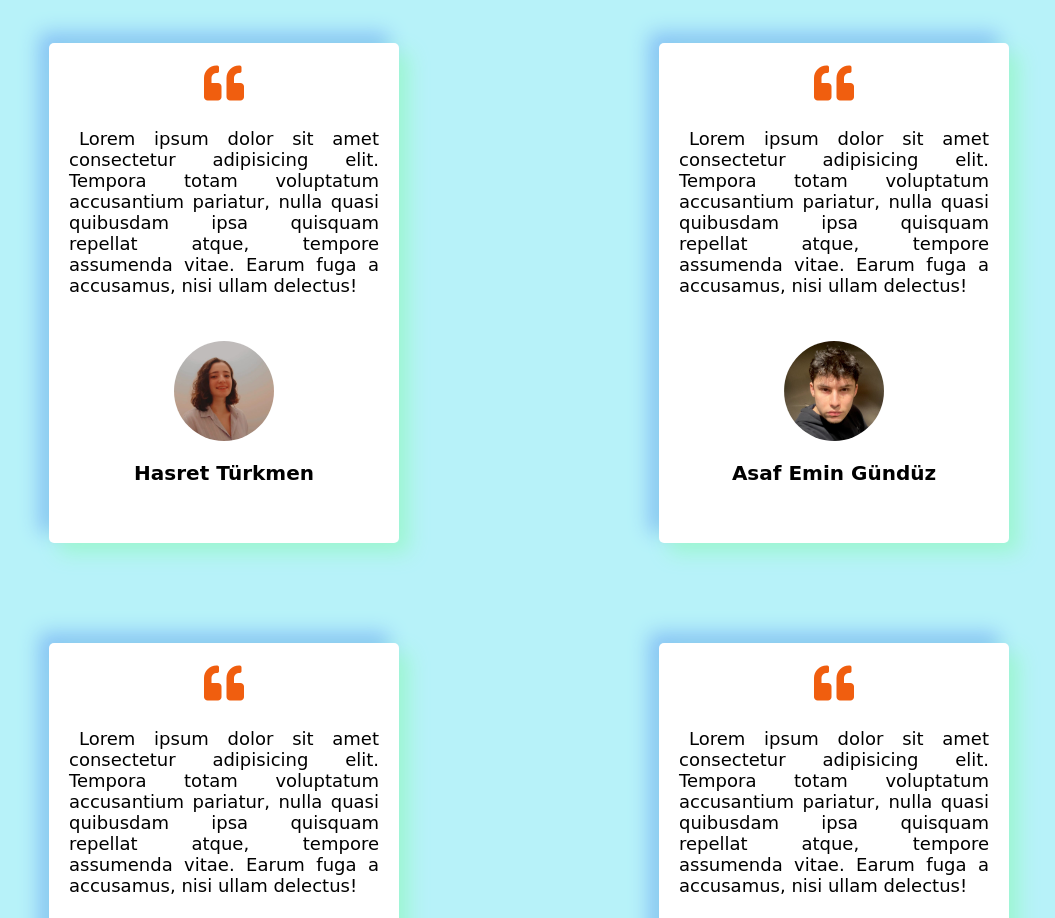
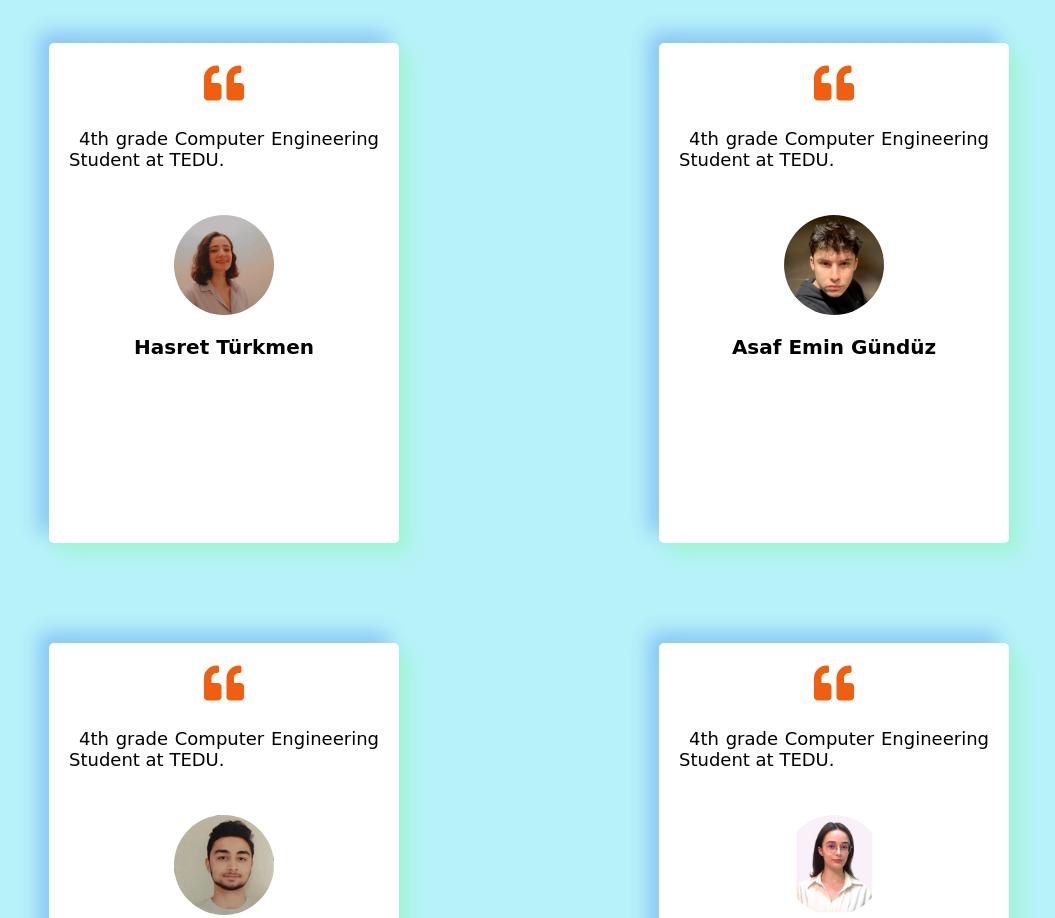
Before and after one commit to hasret-turkmen/WorkerSecure, a plain HTML site: page index.html in a window 1280 px wide. Shown: the part 1000-1918 px from the top of the page, without its empty margins (111-1166 px from the left). Drawn offline with Linux system fonts and the light colour scheme; a web font is replaced by a local one.

Commit message:
Update index.html

```diff
--- a/index.html
+++ b/index.html
@@ -31,28 +31,28 @@
             <div class="customers-wrapper">
                 <div class="customer">
                     <i class="fas fa-quote-left"></i>
-                    <p class="customer-text">Lorem ipsum dolor sit amet consectetur adipisicing elit. Tempora totam voluptatum accusantium pariatur, nulla quasi quibusdam ipsa quisquam repellat atque, tempore assumenda vitae. Earum fuga a accusamus, nisi ullam delectus!</p>
+                    <p class="customer-text">4th grade Computer Engineering Student at TEDU.</p>
 
                     <img src="images/8b604fc1-c57a-46c9-ba33-7ac051aa6872.jpg" class="customer-img">
                     <h4 class="customer-name">Hasret Türkmen</h4>
                 </div>
                 <div class="customer">
                     <i class="fas fa-quote-left"></i>
-                    <p class="customer-text">Lorem ipsum dolor sit amet consectetur adipisicing elit. Tempora totam voluptatum accusantium pariatur, nulla quasi quibusdam ipsa quisquam repellat atque, tempore assumenda vitae. Earum fuga a accusamus, nisi ullam delectus!</p>
+                    <p class="customer-text">4th grade Computer Engineering Student at TEDU.</p>
 
                     <img src="images/41eb7e76-2442-4eab-ab32-00e826888553.jpg" class="customer-img">
                     <h4 class="customer-name">Asaf Emin Gündüz</h4>
                 </div>
                 <div class="customer">
                     <i class="fas fa-quote-left"></i>
-                    <p class="customer-text">Lorem ipsum dolor sit amet consectetur adipisicing elit. Tempora totam voluptatum accusantium pariatur, nulla quasi quibusdam ipsa quisquam repellat atque, tempore assumenda vitae. Earum fuga a accusamus, nisi ullam delectus!</p>
+                    <p class="customer-text">4th grade Computer Engineering Student at TEDU.</p>
 
                     <img src="images/de11cada-243d-4d75-9224-2f96c928f5b0.jpg" class="customer-img">
                     <h4 class="customer-name">Niyazi Ahmet Metin</h4>
                 </div>
                 <div class="customer">
                     <i class="fas fa-quote-left"></i>
-                    <p class="customer-text">Lorem ipsum dolor sit amet consectetur adipisicing elit. Tempora totam voluptatum accusantium pariatur, nulla quasi quibusdam ipsa quisquam repellat atque, tempore assumenda vitae. Earum fuga a accusamus, nisi ullam delectus!</p>
+                    <p class="customer-text">4th grade Computer Engineering Student at TEDU.</p>
 
                     <img src="images/03c7cb20-3969-41c1-8d9d-beaf4a06c1d9.jpg" class="customer-img">
                     <h4 class="customer-name">Selin Sevcan Çakan</h4>
@@ -70,6 +70,7 @@
                 <a class="Proposal "href="Project Analysis Report .pdf">Project Analysis Report</a>
                 <a class="Proposal "href="Backlog.xlsx">Updated Backlogs</a>
                 <a class="Proposal "href="WorkerSecure - LLDReport.pdf">LDD Report</a>
+                <a class="Proposal "href="WorkerSecure - FReport.pdf">Final Report</a>
             </div>
         </section>
         <!-- End of Section 3 -->
```
